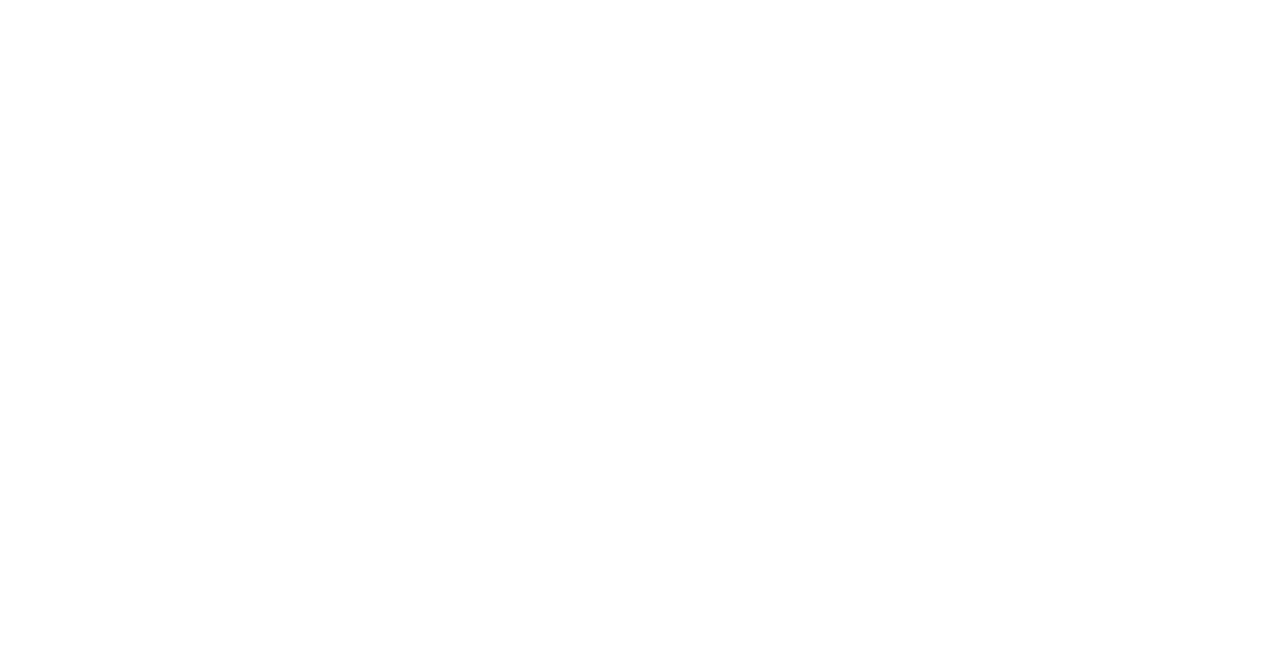
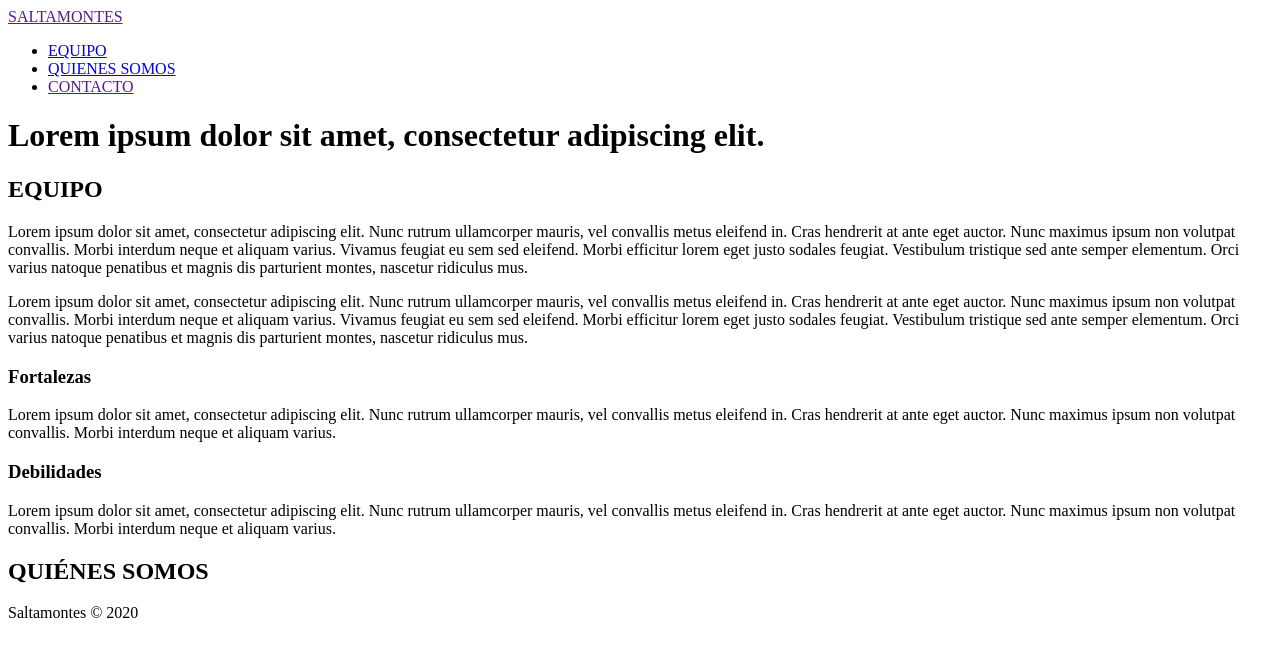
Before and after one commit to Sonia-SV/Power-frontend, a plain HTML site: page index.html in a window 1280 px wide. Drawn offline with Linux system fonts and the light colour scheme.

Commit message:
Estructura inicial
Co-authored-by: Miriam Schaefer <msuarezmelian@gmail.com>
Co-authored-by: Sonia-SV <sonia.sanzvivas@gmail.com>
Co-authored-by: anamcaruntu <anam.caruntu@gmail.com>
Co-authored-by: martaluciasoler <martadalaber@gmail.com>

```diff
--- a/index.html
+++ b/index.html
@@ -1,11 +1,85 @@
 <!DOCTYPE html>
 <html lang="es">
-<head>
-	<meta charset="UTF-8">
-	<meta name="viewport" content="width=device-width, initial-scale=1.0">
-	<title>Web Grupal</title>
-</head>
-<body>
+  <head>
+    <meta charset="UTF-8" />
+    <meta name="viewport" content="width=device-width, initial-scale=1.0" />
+    <title>Web Grupal</title>
+  </head>
+  <body>
+    <header class="hero">
+      <nav class="top">
+        <a href="">SALTAMONTES</a>
+        <ul>
+          <li><a href="#equipo">EQUIPO</a></li>
+          <li><a href="#quienesSomos">QUIENES SOMOS</a></li>
+          <li><a href="">CONTACTO</a></li>
+        </ul>
+      </nav>
 
-</body>
+      <div>
+        <!--TODO: poner imagen background-->
+        <h1>Lorem ipsum dolor sit amet, consectetur adipiscing elit.</h1>
+      </div>
+    </header>
+    <main>
+      <section class="bloqueEquipo">
+        <div>
+          <h2 id="equipo">EQUIPO</h2>
+          <p>
+            Lorem ipsum dolor sit amet, consectetur adipiscing elit. Nunc rutrum
+            ullamcorper mauris, vel convallis metus eleifend in. Cras hendrerit
+            at ante eget auctor. Nunc maximus ipsum non volutpat convallis.
+            Morbi interdum neque et aliquam varius. Vivamus feugiat eu sem sed
+            eleifend. Morbi efficitur lorem eget justo sodales feugiat.
+            Vestibulum tristique sed ante semper elementum. Orci varius natoque
+            penatibus et magnis dis parturient montes, nascetur ridiculus mus.
+          </p>
+          <p>
+            Lorem ipsum dolor sit amet, consectetur adipiscing elit. Nunc rutrum
+            ullamcorper mauris, vel convallis metus eleifend in. Cras hendrerit
+            at ante eget auctor. Nunc maximus ipsum non volutpat convallis.
+            Morbi interdum neque et aliquam varius. Vivamus feugiat eu sem sed
+            eleifend. Morbi efficitur lorem eget justo sodales feugiat.
+            Vestibulum tristique sed ante semper elementum. Orci varius natoque
+            penatibus et magnis dis parturient montes, nascetur ridiculus mus.
+          </p>
+        </div>
+      </section>
+
+      <section class="bloqueFortaleza">
+        <div class="fortalezas">
+          <h3>Fortalezas</h3>
+          <p>
+            Lorem ipsum dolor sit amet, consectetur adipiscing elit. Nunc rutrum
+            ullamcorper mauris, vel convallis metus eleifend in. Cras hendrerit
+            at ante eget auctor. Nunc maximus ipsum non volutpat convallis.
+            Morbi interdum neque et aliquam varius.
+          </p>
+        </div>
+
+        <div>
+          <h3 class="debilidades">Debilidades</h3>
+          <p>
+            Lorem ipsum dolor sit amet, consectetur adipiscing elit. Nunc rutrum
+            ullamcorper mauris, vel convallis metus eleifend in. Cras hendrerit
+            at ante eget auctor. Nunc maximus ipsum non volutpat convallis.
+            Morbi interdum neque et aliquam varius.
+          </p>
+        </div>
+	  </section>
+	  <section>
+		  <h2 id="quienesSomos">QUIÉNES SOMOS</h2>
+		  <article>
+
+		  </article>
+	  </section>
+	</main>
+
+    <footer>
+		<p>Saltamontes © 2020</p>
+		<nav>
+
+		</nav>
+	</footer>
+  </body>
 </html>
```
